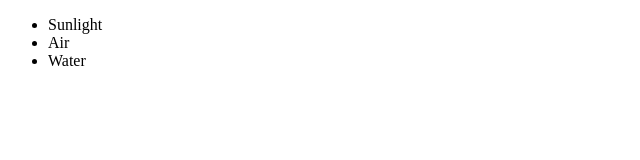
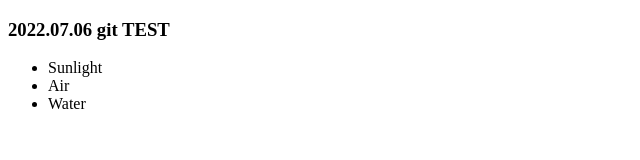
Before and after one commit to twEsther/Project002, a plain HTML site: page index.html in a window 1280 px wide. Shown: the whole page, without its empty margins (0-640 px from the left). Drawn offline with Linux system fonts and the light colour scheme.

Commit message:
added 2022.07.06 git test

```diff
--- a/index.html
+++ b/index.html
@@ -9,6 +9,7 @@
 </head>
 
 <body>
+    <h3>2022.07.06 git TEST</h3>
     <ul>
         <li>Sunlight</li>
         <li>Air</li>
```
